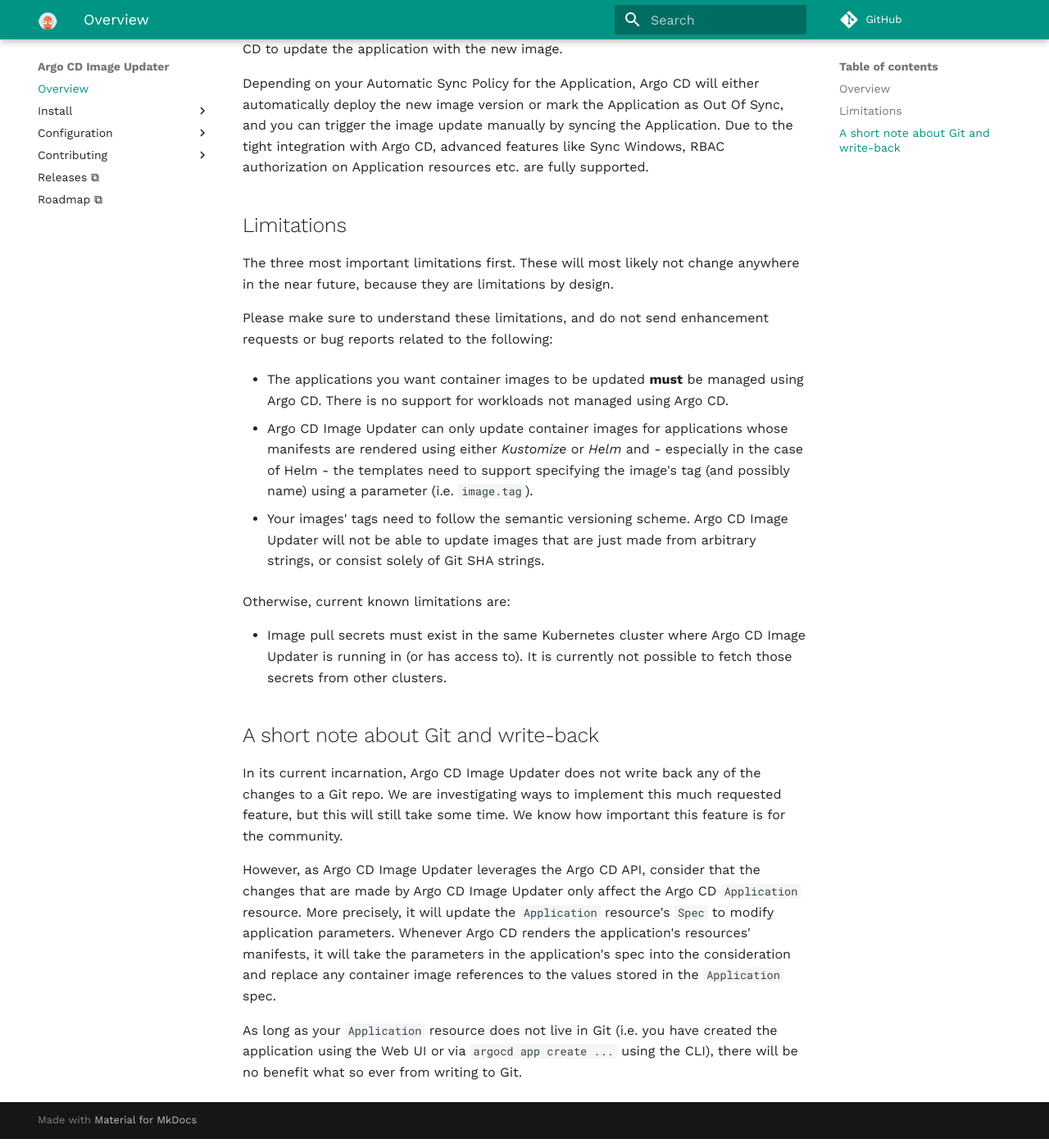
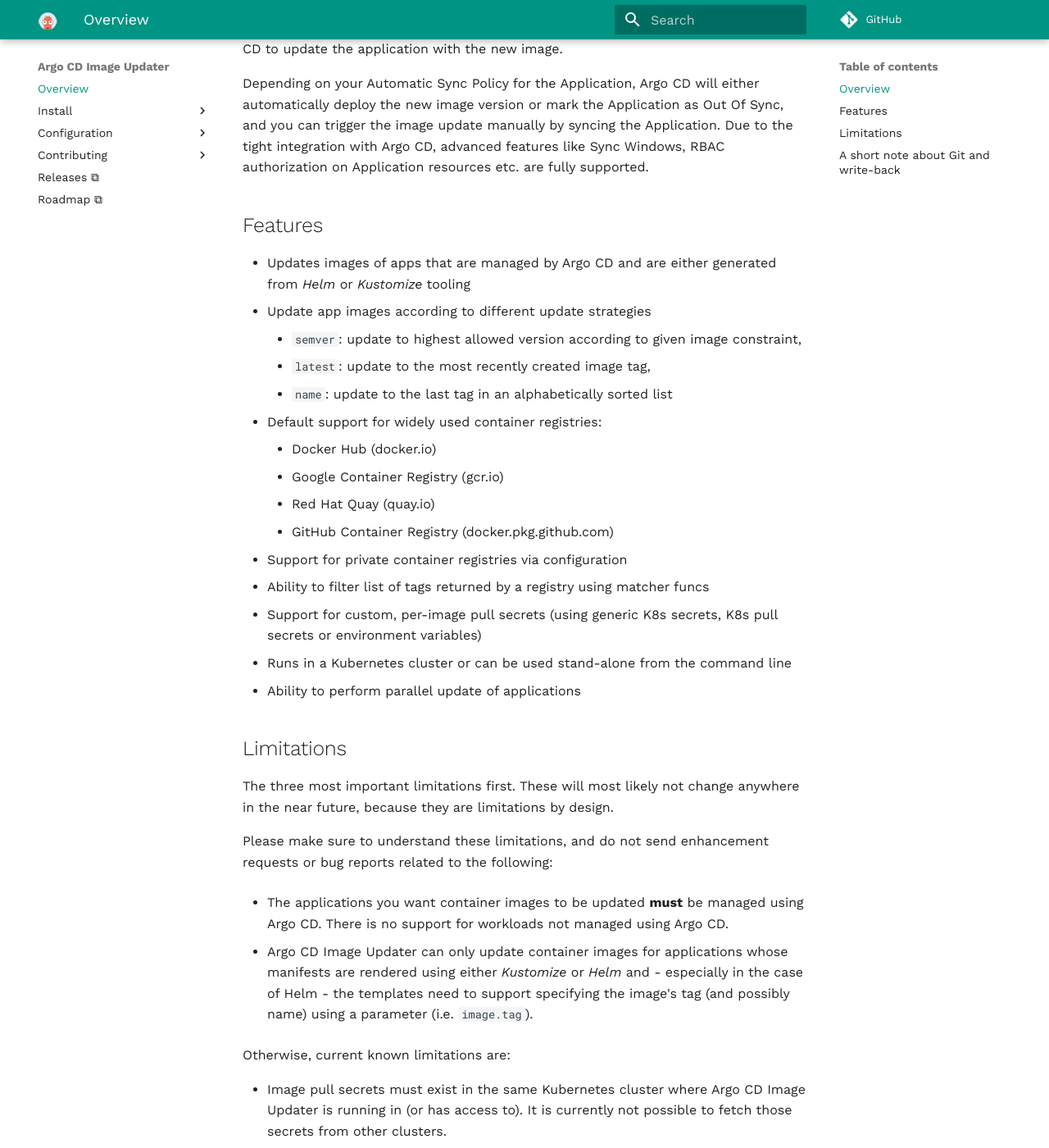
Before and after one commit to argoproj-labs/argocd-image-updater, an MkDocs documentation site: the page built from docs/index.md, in a window 1280 px wide and 1400 px high, scrolled down 824 px. Shown: the whole window at 82% size. Built offline with MkDocs 1.6.1 and Material for MkDocs 9.7.7, drawn with Linux system fonts in a browser that asks for light colours; comment, search, counter and statistics services are not loaded.

```diff
--- a/docs/index.md
+++ b/docs/index.md
@@ -40,6 +40,28 @@ Sync, and you can trigger the image update manually by syncing the Application.
 Due to the tight integration with Argo CD, advanced features like Sync Windows,
 RBAC authorization on Application resources etc. are fully supported.
 
+## Features
+
+* Updates images of apps that are managed by Argo CD and are either generated
+  from *Helm* or *Kustomize* tooling
+* Update app images according to different update strategies
+    * `semver`: update to highest allowed version according to given image
+    constraint,
+    * `latest`: update to the most recently created image tag,
+    * `name`: update to the last tag in an alphabetically sorted list
+* Default support for widely used container registries:
+    * Docker Hub (docker.io)
+    * Google Container Registry (gcr.io)
+    * Red Hat Quay (quay.io)
+    * GitHub Container Registry (docker.pkg.github.com)
+* Support for private container registries via configuration
+* Ability to filter list of tags returned by a registry using matcher funcs
+* Support for custom, per-image pull secrets (using generic K8s secrets, K8s
+  pull secrets or environment variables)
+* Runs in a Kubernetes cluster or can be used stand-alone from the command
+  line
+* Ability to perform parallel update of applications
+
 ## Limitations
 
 The three most important limitations first. These will most likely not change
@@ -55,10 +77,6 @@ requests or bug reports related to the following:
   manifests are rendered using either *Kustomize* or *Helm* and - especially
   in the case of Helm - the templates need to support specifying the image's
   tag (and possibly name) using a parameter (i.e. `image.tag`).
-
-* Your images' tags need to follow the semantic versioning scheme. Argo CD
-  Image Updater will not be able to update images that are just made from
-  arbitrary strings, or consist solely of Git SHA strings.
 
 Otherwise, current known limitations are:
 
```
Also changed, not shown: README.md (+7 -7 lines).
